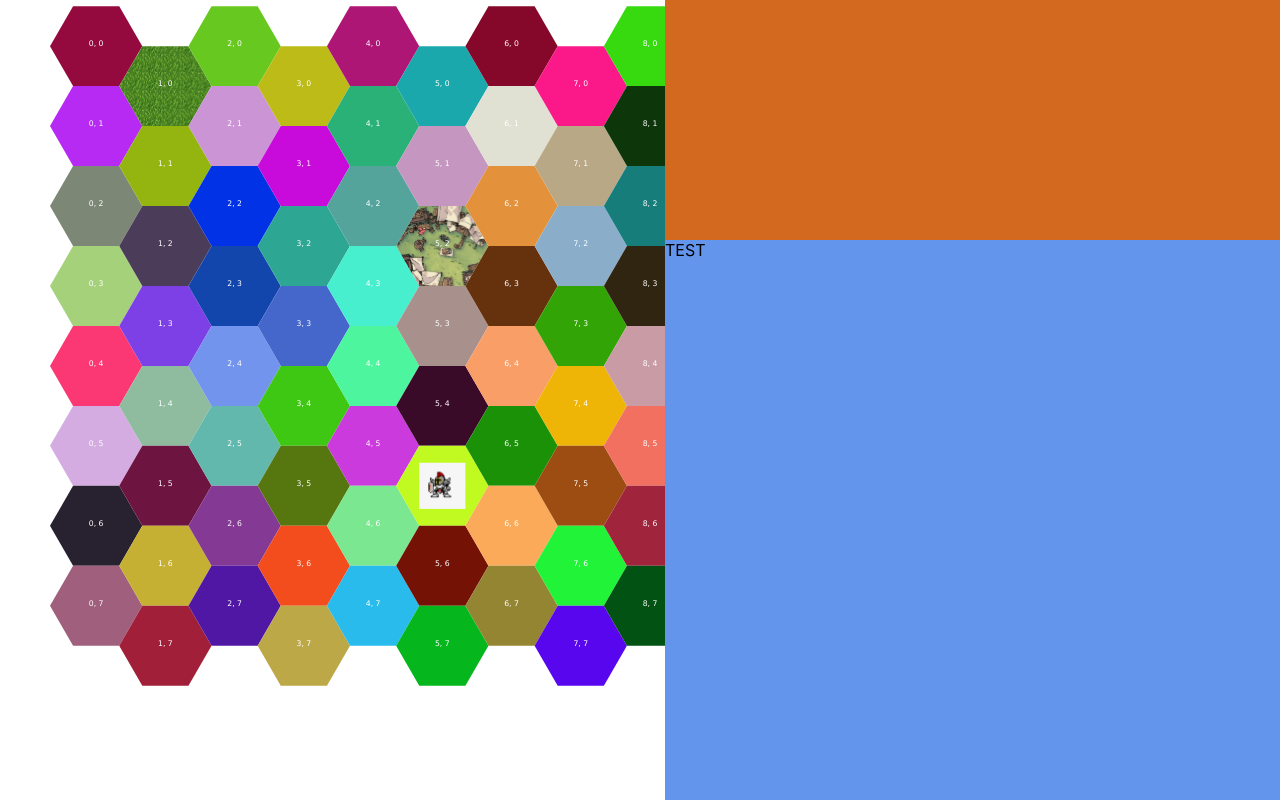
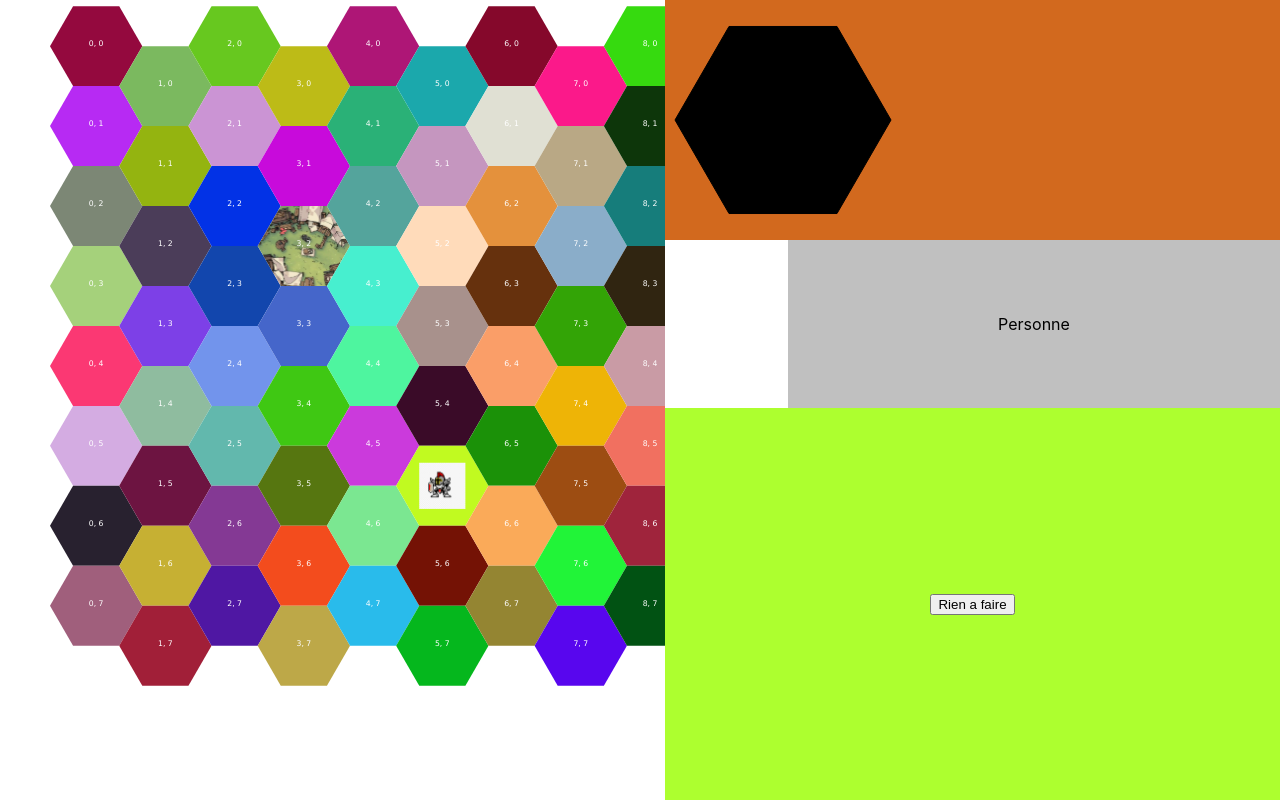
Before and after one commit to DrTyr/JeuxHexagone, a React (Create React App) app: page / in a window 1280 px wide. Built offline with nearby package versions, Linux system fonts and the light colour scheme.

Commit message:
(WIP) Add encounters

```diff
--- a/src/App.css
+++ b/src/App.css
@@ -31,6 +31,6 @@ body {
 .downRight-encounter {
   width: 100%;
   height: 70%;
-  background-color: cornflowerblue;
+  background-color: red;
   margin: 0;
 }
--- a/src/App.jsx
+++ b/src/App.jsx
@@ -7,6 +7,8 @@ import "./App.css";
 //Functions imports////////////////////////////////////////
 import GridDisplay from "./Components/GridDisplay/SvgGridDisplay";
 import DisplayCurrentHexagon from "./Components/CurrentHexagonDisplay/CurrentHexagonDisplay";
+import EncounterDisplay from "./Components/Encounter/EncounterDisplay";
+import { generateOneHexagone } from "./Components/GridGenerator/HexagonGridCalculator";
 ///////////////////////////////////////////////////////////
 //Assets imports///////////////////////////////////////////
 ///////////////////////////////////////////////////////////
@@ -24,7 +26,7 @@ export function App() {
   });
   //////////////////////////////
 
-  const [currentHexagon, setCurrentHexagon] = useState();
+  const [currentHexagon, setCurrentHexagon] = useState(generateOneHexagone());
 
   useEffect(() => {
     setTopRightHexagonDisplaySize({
@@ -38,6 +40,8 @@ export function App() {
     //To resize displayCurrentHexagon, create it a as react component with his own useEffect ?
     //displayCurrentHexagon();
   }, []);
+
+  console.log("Dans app :", currentHexagon);
 
   return (
     <div className="mainDivFullScreen">
@@ -54,7 +58,9 @@ export function App() {
             currentHexagon={currentHexagon}
           />
         </div>
-        <div className="downRight-encounter">TEST</div>
+        <div className="downRight-encounter">
+          <EncounterDisplay encounterType={currentHexagon.encounterType} />
+        </div>
       </div>
     </div>
   );
--- /dev/null
+++ b/src/Components/Encounter/EncounterDisplay.css
@@ -0,0 +1,45 @@
+.Encounter-Image-Text {
+  width: 100%;
+  height: 30%;
+  background-color: rebeccapurple;
+  margin: 0;
+  display: flex;
+  flex-direction: row;
+  align-items: center;
+  justify-content: center;
+}
+
+.Encounter-Image {
+  width: 20%;
+  height: 100%;
+  background-color: salmon;
+  margin: 0;
+  /* display: flex; */
+  /* flex-direction: row; */
+}
+
+.Encounter-Image img {
+  height: 100%;
+}
+
+.Encounter-Text {
+  width: 80%;
+  height: 100%;
+  background-color: silver;
+  margin: 0;
+  display: flex;
+  align-items: center;
+  justify-content: center;
+  /* display: flex; */
+  /* flex-direction: row-reverse; */
+}
+
+.Encounter-Answers {
+  width: 100%;
+  height: 70%;
+  background-color: greenyellow;
+  margin: 0;
+  display: flex;
+  align-items: center;
+  justify-content: center;
+}
--- /dev/null
+++ b/src/Components/Encounter/EncounterDisplay.jsx
@@ -0,0 +1,56 @@
+//Library imports//////////////////////////////////////////
+import React, { Fragment, useEffect, useState } from "react";
+///////////////////////////////////////////////////////////
+
+//CSS imports/////////////////////////////////////////////
+//import "../../App.css";
+//import "./SvgGridDisplay.css";
+import "./EncounterDisplay.css";
+///////////////////////////////////////////////////////////
+
+//Functions imports////////////////////////////////////////
+import { detectEncounter } from "./EncounterPossibilities";
+///////////////////////////////////////////////////////////
+
+//Assets imports///////////////////////////////////////////
+///////////////////////////////////////////////////////////
+
+//React Component names MUST begin with a maj so React know its a component
+export function EncounterDisplay(encounterType) {
+  const [encounterImageSize, setEncounterImageSize] = useState({
+    width: 0,
+    height: 0,
+  });
+
+  useEffect(() => {
+    setEncounterImageSize({
+      width: document.getElementById("Encounter-Image").clientWidth,
+      height: document.getElementById("Encounter-Image").clientHeight,
+    });
+  }, []);
+
+  //let encounter = { text: "testtext", answer: "testanswer" };
+
+  let encounter = detectEncounter(encounterType);
+
+  return (
+    <Fragment>
+      <div className="Encounter-Image-Text">
+        <div className="Encounter-Image" id="Encounter-Image">
+          <img
+            src={encounter.picture.src}
+            alt=""
+            width={encounterImageSize.width}
+            height={encounterImageSize.height}
+          />
+        </div>
+        <div className="Encounter-Text">{encounter.text}</div>
+      </div>
+      <div className="Encounter-Answers">
+        <button>{encounter.answer}</button>
+      </div>
+    </Fragment>
+  );
+}
+
+export default EncounterDisplay;
--- /dev/null
+++ b/src/Components/Encounter/EncounterPossibilities.jsx
@@ -0,0 +1,34 @@
+import tardigrade from "../../Assets/tardigrade.jpg";
+import empty from "../../Assets/empty.jpg";
+
+export function detectEncounter(randomEncounter) {
+  let encounter = {
+    picture: { width: 0, heigth: 0, src: empty },
+    text: "Personne",
+    answer: "Rien a faire",
+  };
+
+  console.log("inside detect encounter : ", randomEncounter.encounterType);
+
+  if (randomEncounter === null) {
+    return encounter;
+  } else if (randomEncounter.encounterType === "bandit") {
+    return (encounter = {
+      picture: { width: 1000, heigth: 750, src: tardigrade },
+      text: "Bonjour mouhahaha",
+      answer: "Ho non, un tardigrade, fuyons",
+    });
+  }
+
+  return encounter;
+}
+
+function banditEncounter() {
+  let bandit = {
+    picture: { width: 1000, heigth: 750, src: "../../Assets/tardigrade.jpg" },
+    text: "Bonjour mouhahaha",
+    answer: "Ho non, un tardigrade, fuyons",
+  };
+
+  return bandit;
+}
--- a/src/Components/GridDisplay/SvgGridDisplay.jsx
+++ b/src/Components/GridDisplay/SvgGridDisplay.jsx
@@ -14,7 +14,7 @@ import {
 } from "../GridGenerator/HexagonGridCalculator";
 import { getRandomColor } from "../../library";
 import { hexagonFillTest } from "./InteractionsWithHexagons";
-import DisplayCaracter from "../PlayableCaracterDisplay/DisplayCaracter";
+import DisplayCaracter from "../PlayableCaracterDisplay/CaracterDisplay";
 //import "./GridFill";
 ///////////////////////////////////////////////////////////
 
@@ -142,8 +142,6 @@ export function GridDisplay({ subLeftHexagonGrigSize, setCurrentHexagon }) {
     );
   }
 
-  console.log("inside parents", posCaracterInSvg);
-
   return (
     <svg
       viewBox={`0 0 ${subLeftHexagonGrigSize.width * 1.3} ${
--- a/src/Components/GridGenerator/HexagonGridCalculator.jsx
+++ b/src/Components/GridGenerator/HexagonGridCalculator.jsx
@@ -29,7 +29,11 @@ export function generateOneHexagone() {
     coordSommit: { x: [], y: [] },
     coordCenter: { x: 0, y: 0 },
     size: hexagonSizes,
-    color: "black",
+    color: "",
+    fill: "",
+    opacity: 1,
+    circleOnThisHexagon: false,
+    encounterType: "",
   };
 
   return hexagon;
@@ -64,6 +68,7 @@ function generateAllTheHexagones(grid) {
         fill: "",
         opacity: 1,
         circleOnThisHexagon: false,
+        encounterType: null,
       };
 
       //Testing if drawing odd or even column i
@@ -102,11 +107,12 @@ function generateAllTheHexagones(grid) {
 function randomlyFillhexagoneWithBanditCampImg(grid) {
   //return objet coordinate with x and y of a random hexagon
   let coordonate = getCoordonateRandomHexagoneInGrid(grid);
-  let coordonate2 = getCoordonateRandomHexagoneInGrid(grid);
+  //let coordonate2 = getCoordonateRandomHexagoneInGrid(grid);
   //
 
-  grid.hexagons[coordonate.x][coordonate.y].fill = "url(#grass)";
-  grid.hexagons[coordonate2.x][coordonate2.y].fill = "url(#banditCamp)";
+  //grid.hexagons[coordonate2.x][coordonate2.y].fill = "url(#grass)";
+  grid.hexagons[coordonate.x][coordonate.y].fill = "url(#banditCamp)";
+  grid.hexagons[coordonate.x][coordonate.y].encounterType = "bandit";
 
   return grid;
 }
--- a/src/Components/PlayableCaracterDisplay/DisplayCaracter.jsx
+++ b/src/Components/PlayableCaracterDisplay/CaracterDisplay.jsx
@@ -25,8 +25,6 @@ export function DisplayCaracter({
   setPosCaracterInSvg,
 }) {
   const [isPushedDown, setIsPushedDown] = useState(false);
-
-  console.log("inside child", posCaracterInSvg);
 
   return (
     <g
```
Also changed, not shown: src/Assets/empty.jpg (added), src/Assets/tardigrade.jpg (added).
